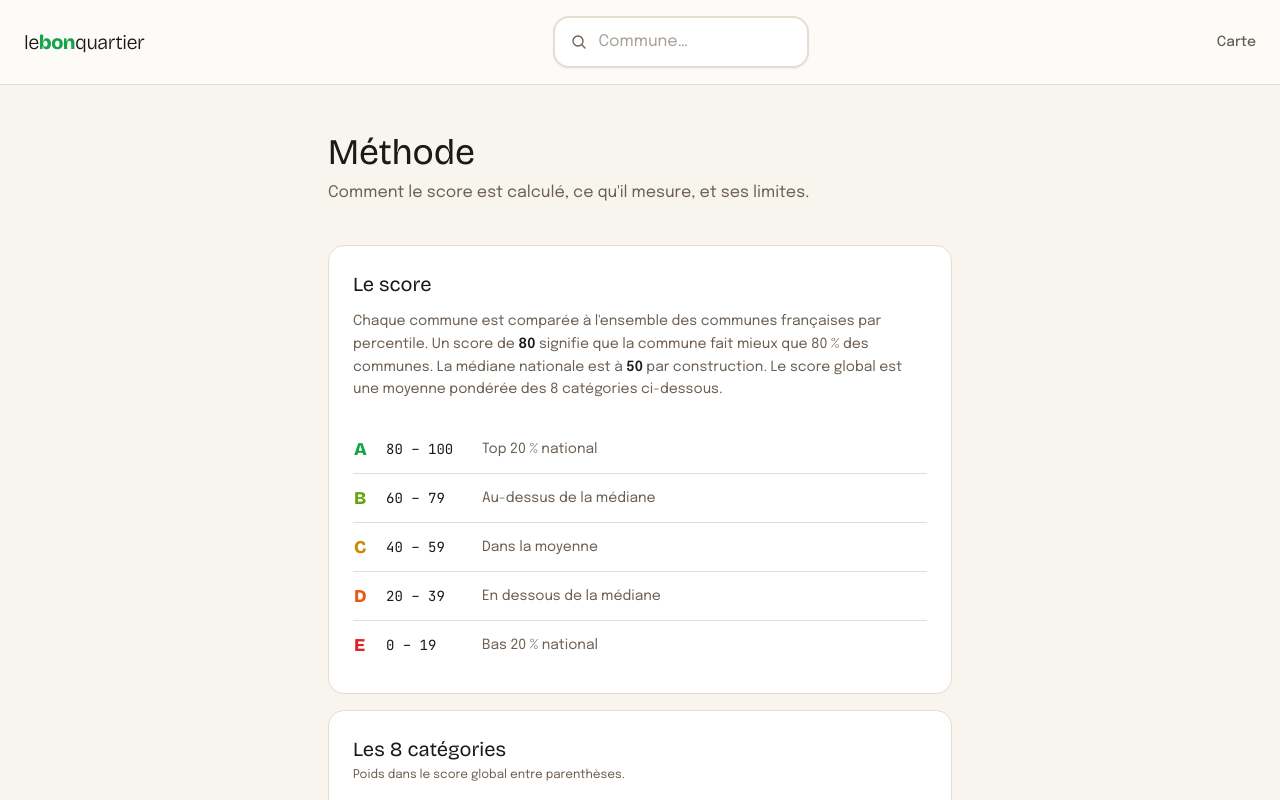
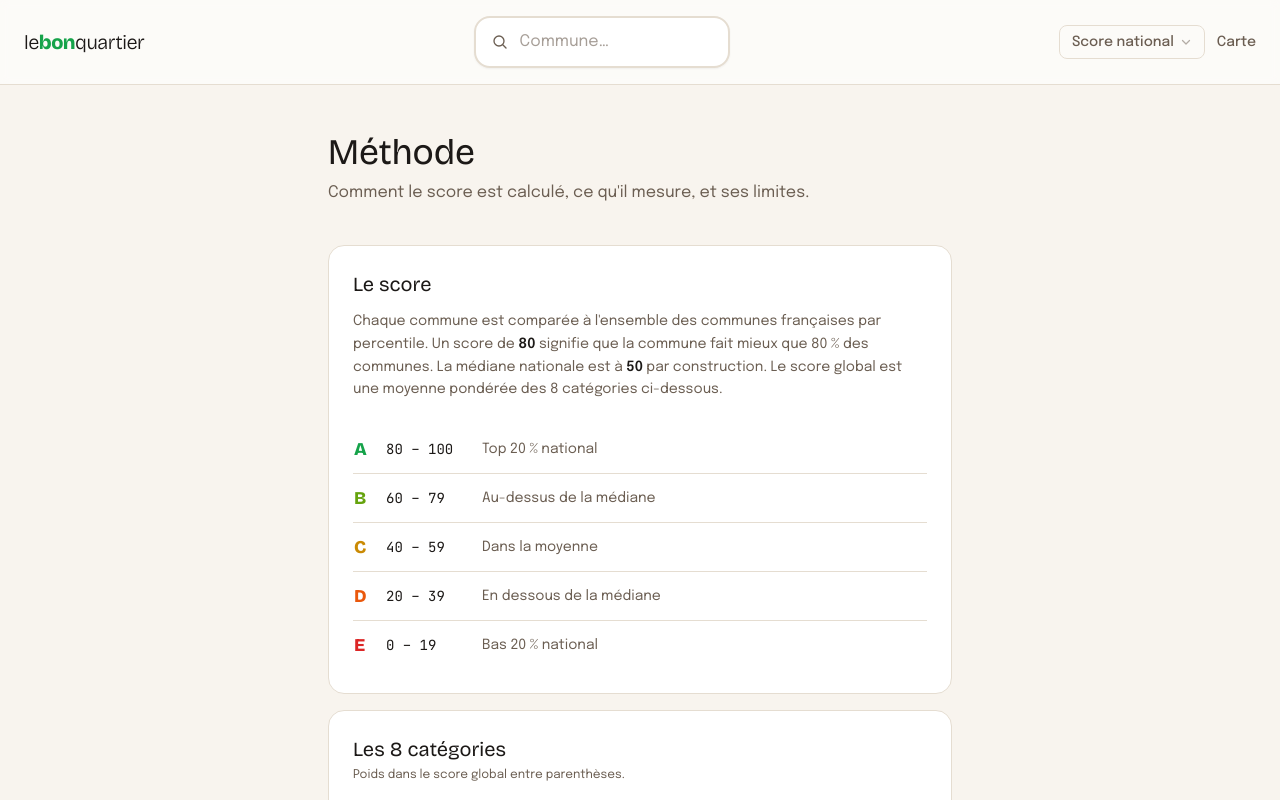
Before and after one commit to applenostalgeek-sketch/vivreici, a React (Vite) app in the folder frontend/: page /methode in a window 1280 px wide. Shown: the top 800 px of the page. Built offline with nearby package versions, Linux system fonts and the light colour scheme.

Commit message:
refactor: profil dans le header sur toutes les pages (dropdown)

```diff
--- a/frontend/src/components/Nav.jsx
+++ b/frontend/src/components/Nav.jsx
@@ -1,7 +1,6 @@
 import { Link } from 'react-router-dom'
 import SearchBar from './SearchBar.jsx'
-import { useProfile } from '../context/ProfileContext.jsx'
-import { PROFILES } from '../utils/profiles.js'
+import ProfileDropdown from './ProfileDropdown.jsx'
 
 /**
  * Barre de navigation commune à toutes les pages.
@@ -12,10 +11,6 @@ import { PROFILES } from '../utils/profiles.js'
  * - children        : liens custom à droite — si omis, affiche les liens standards
  */
 export default function Nav({ searchBar = true, searchPlaceholder = 'Commune ou adresse…', children }) {
-  const { profile, selectProfile } = useProfile()
-  const isCustom = profile !== 'national'
-  const p = PROFILES[profile]
-
   return (
     <nav className="flex items-center justify-between px-6 py-4 border-b border-border bg-white/60 backdrop-blur-sm sticky top-0 z-40">
       <Link to="/" className="font-display text-xl tracking-tight text-ink">
@@ -29,16 +24,7 @@ export default function Nav({ searchBar = true, searchPlaceholder = 'Commune ou
       )}
 
       <div className="flex items-center gap-3">
-        {isCustom && (
-          <button
-            onClick={() => selectProfile('national')}
-            title="Revenir au score national"
-            className="flex items-center gap-1.5 px-3 py-1.5 rounded-full bg-ink text-paper text-xs font-medium hover:bg-ink/80 transition-colors"
-          >
-            <span>{p.emoji} {p.label}</span>
-            <span className="opacity-50 text-sm leading-none">×</span>
-          </button>
-        )}
+        <ProfileDropdown />
         {children ?? (
           <a href="/carte" className="text-sm font-medium text-ink-light hover:text-ink transition-colors">Carte</a>
         )}
--- /dev/null
+++ b/frontend/src/components/ProfileDropdown.jsx
@@ -0,0 +1,73 @@
+import { useState, useRef, useEffect } from 'react'
+import { useProfile } from '../context/ProfileContext.jsx'
+import { PROFILES } from '../utils/profiles.js'
+
+/**
+ * Dropdown de sélection du profil utilisateur.
+ * dark=true : version fond sombre (hero homepage)
+ * dark=false (défaut) : version fond clair (Nav standard)
+ */
+export default function ProfileDropdown({ dark = false }) {
+  const { profile, selectProfile } = useProfile()
+  const [open, setOpen] = useState(false)
+  const ref = useRef(null)
+  const p = PROFILES[profile]
+  const isCustom = profile !== 'national'
+
+  useEffect(() => {
+    function onOutside(e) {
+      if (ref.current && !ref.current.contains(e.target)) setOpen(false)
+    }
+    document.addEventListener('mousedown', onOutside)
+    return () => document.removeEventListener('mousedown', onOutside)
+  }, [])
+
+  const label = isCustom ? `${p.emoji} ${p.label}` : 'Score national'
+
+  const btnClass = dark
+    ? isCustom
+      ? 'border-paper/50 text-paper bg-paper/15 hover:bg-paper/25'
+      : 'border-paper/25 text-paper/60 hover:border-paper/40 hover:text-paper/90'
+    : isCustom
+      ? 'bg-ink text-paper border-ink hover:bg-ink/80'
+      : 'border-border text-ink-light hover:border-ink/40 hover:text-ink'
+
+  return (
+    <div ref={ref} className="relative">
+      <button
+        onClick={() => setOpen(o => !o)}
+        className={`flex items-center gap-1.5 px-3 py-1.5 rounded-lg text-sm font-medium border transition-all ${btnClass}`}
+      >
+        <span>{label}</span>
+        <svg
+          className={`w-3 h-3 transition-transform ${open ? 'rotate-180' : ''} ${dark ? 'opacity-40' : 'opacity-50'}`}
+          fill="none" viewBox="0 0 24 24" stroke="currentColor" strokeWidth={2.5}
+        >
+          <path strokeLinecap="round" strokeLinejoin="round" d="m19 9-7 7-7-7" />
+        </svg>
+      </button>
+
+      {open && (
+        <div className="absolute right-0 top-full mt-1.5 bg-white border border-border rounded-xl shadow-xl z-50 min-w-[190px] overflow-hidden py-1">
+          {Object.entries(PROFILES).map(([key, prof]) => (
+            <button
+              key={key}
+              onClick={() => { selectProfile(key); setOpen(false) }}
+              className={`w-full flex items-center gap-2.5 px-4 py-2.5 text-sm text-left transition-colors ${
+                profile === key
+                  ? 'bg-paper text-ink font-medium'
+                  : 'text-ink-light hover:bg-paper hover:text-ink'
+              }`}
+            >
+              <span className="w-4 text-center text-base leading-none">{prof.emoji ?? '·'}</span>
+              <span>{prof.label}</span>
+              {profile === key && (
+                <span className="ml-auto text-score-A text-xs">✓</span>
+              )}
+            </button>
+          ))}
+        </div>
+      )}
+    </div>
+  )
+}
--- a/frontend/src/pages/Carte.jsx
+++ b/frontend/src/pages/Carte.jsx
@@ -1,6 +1,7 @@
 import { Link } from 'react-router-dom'
 import SearchBar from '../components/SearchBar.jsx'
 import MapView from '../components/MapView.jsx'
+import ProfileDropdown from '../components/ProfileDropdown.jsx'
 
 export default function Carte() {
   return (
@@ -12,6 +13,7 @@ export default function Carte() {
         <div className="flex-1 max-w-sm">
           <SearchBar size="sm" placeholder="Commune ou adresse…" />
         </div>
+        <ProfileDropdown />
         <Link to="/classement" className="hidden lg:flex-shrink-0 text-sm text-ink-light hover:text-ink transition-colors">
           Classement →
         </Link>
--- a/frontend/src/pages/Home.jsx
+++ b/frontend/src/pages/Home.jsx
@@ -1,12 +1,10 @@
 import { useNavigate, Link } from 'react-router-dom'
 import { useState, useEffect } from 'react'
 import SearchBar from '../components/SearchBar.jsx'
-import Nav from '../components/Nav.jsx'
+import ProfileDropdown from '../components/ProfileDropdown.jsx'
 import { usePageMeta } from '../hooks/usePageMeta.js'
 import { SCORE_COLORS } from '../constants.js'
 import { loadCommunes } from '../hooks/useSearch.js'
-import { useProfile } from '../context/ProfileContext.jsx'
-import { PROFILES } from '../utils/profiles.js'
 
 const CATEGORIES = [
   { icon: '🏪', label: 'Équipements',           desc: 'Commerces, services publics, équipements de proximité' },
@@ -23,7 +21,6 @@ export default function Home() {
   const navigate = useNavigate()
   const [stats, setStats] = useState(null)
   const [topCommunes, setTopCommunes] = useState([])
-  const { profile, selectProfile } = useProfile()
 
   usePageMeta({
     title: null,
@@ -52,9 +49,12 @@ export default function Home() {
           <span className="font-display text-xl tracking-tight text-paper">
             <span className="font-light">le</span><span className="font-extrabold text-score-A">bon</span><span className="font-light">quartier</span>
           </span>
-          <a href="/carte" className="text-sm font-medium text-paper/50 hover:text-paper/90 transition-colors">
-            Carte
-          </a>
+          <div className="flex items-center gap-3">
+            <ProfileDropdown dark />
+            <a href="/carte" className="text-sm font-medium text-paper/50 hover:text-paper/90 transition-colors">
+              Carte
+            </a>
+          </div>
         </nav>
 
 
@@ -88,26 +88,6 @@ export default function Home() {
             style={{ animationDelay: '300ms', opacity: 0, animationFillMode: 'forwards' }}
           >
             <SearchBar size="md" placeholder="Commune ou adresse précise…" />
-          </div>
-
-          {/* Sélecteur de profil */}
-          <div
-            className="mt-5 flex flex-wrap justify-center gap-2 animate-fade-up"
-            style={{ animationDelay: '380ms', opacity: 0, animationFillMode: 'forwards' }}
-          >
-            {Object.entries(PROFILES).map(([key, p]) => (
-              <button
-                key={key}
-                onClick={() => selectProfile(key)}
-                className={`px-4 py-1.5 rounded-full text-sm border transition-all ${
-                  profile === key
-                    ? 'bg-paper text-ink border-paper font-medium'
-                    : 'border-paper/20 text-paper/50 hover:border-paper/40 hover:text-paper/80'
-                }`}
-              >
-                {p.emoji ? `${p.emoji} ${p.label}` : p.label}
-              </button>
-            ))}
           </div>
 
           {/* Score preview strip — communes réelles */}
```
